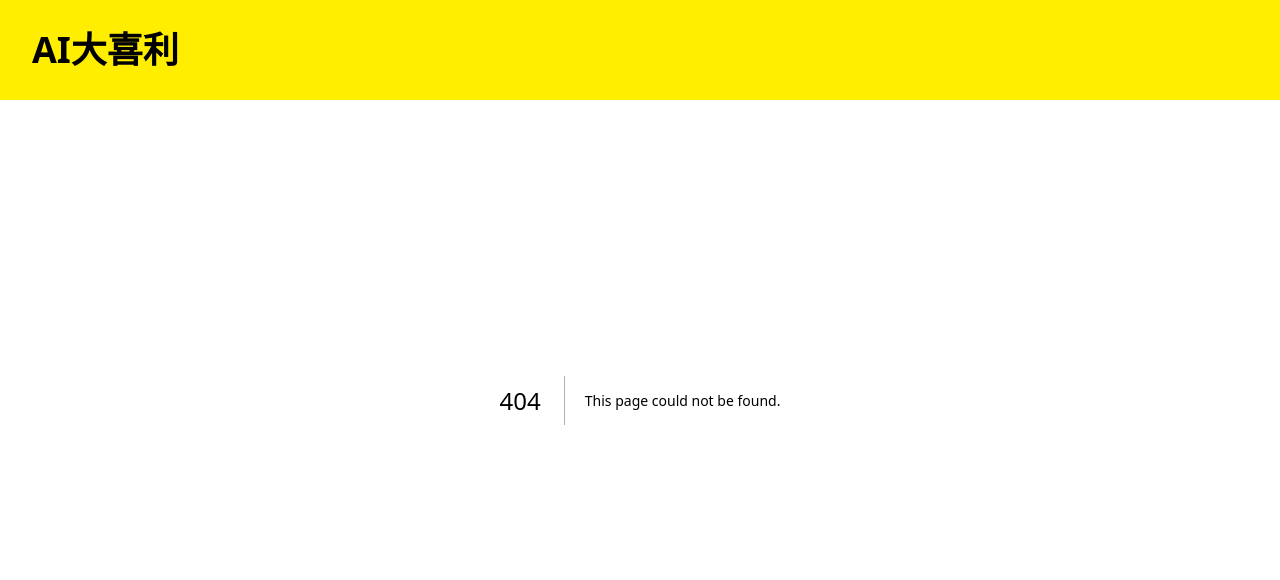
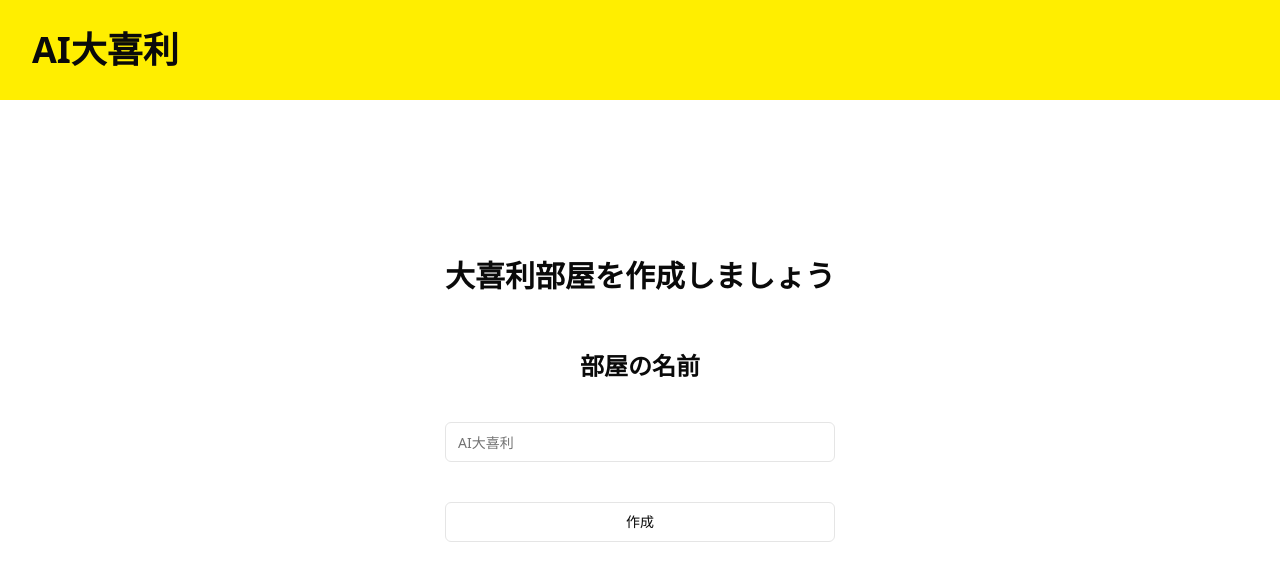
Before and after one commit to ni4120/geek-camp, a Next.js app: page /1 in a window 1280 px wide. Before the commit this address had no page. Shown: the top 580 px of the page. Built offline with nearby package versions, Linux system fonts and the light colour scheme.

Commit message:
#1 RoomFormをUserIdPageに追加

```diff
--- /dev/null
+++ b/app/[userId]/page.tsx
@@ -0,0 +1,22 @@
+import RoomForm from "@/components/room-form"
+import { useRouter } from "next/navigation"
+
+const UserIdPage = ({
+    params
+}: {
+    params: { userId: string }
+}) => {
+    /** ホストユーザーのみアクセス可能にする処理が必要 */
+    return (
+        <main className="flex h-full justify-center items-center">
+            <div className="flex flex-col items-center justify-center space-y-14">
+                <h2 className="text-3xl font-bold text-center">
+                    大喜利部屋を作成しましょう
+                </h2>
+                <RoomForm />
+            </div>
+        </main>
+    )
+}
+
+export default UserIdPage
```
